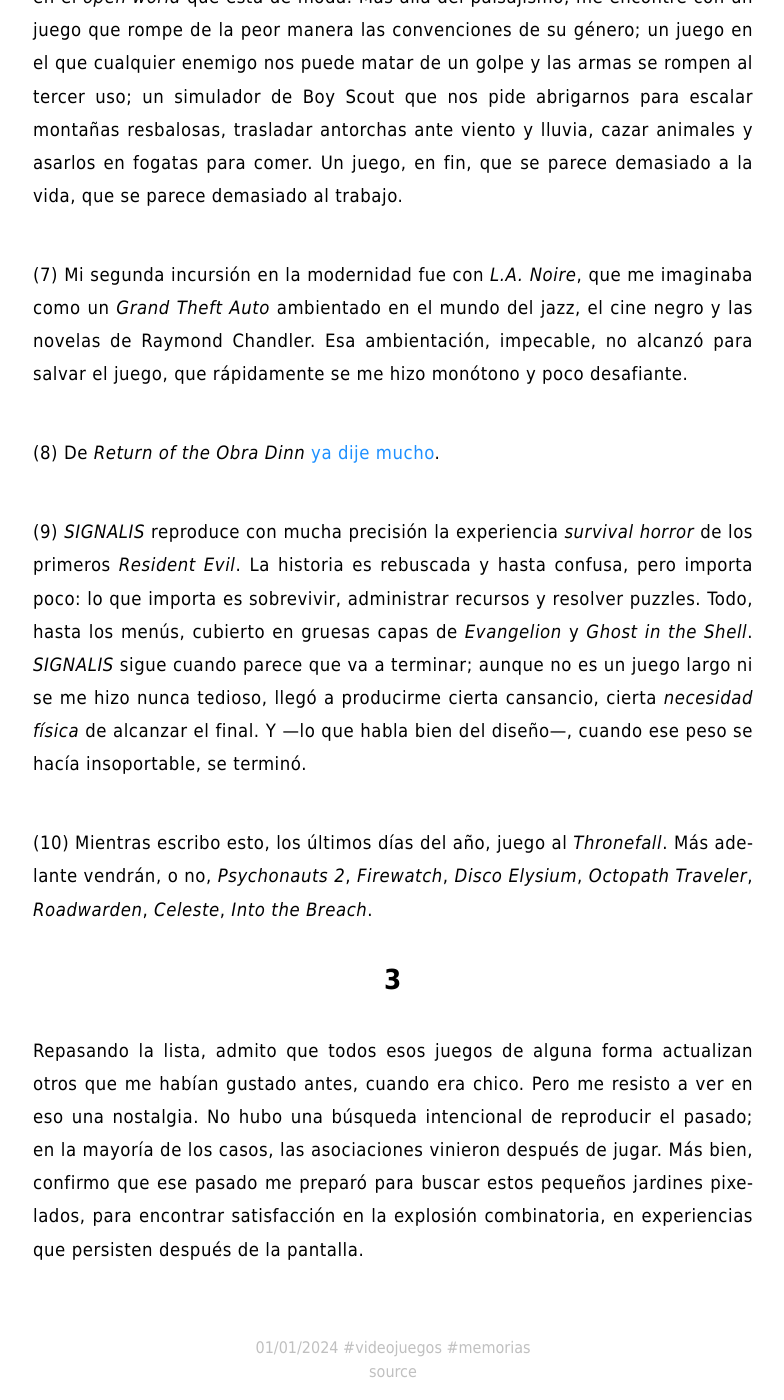
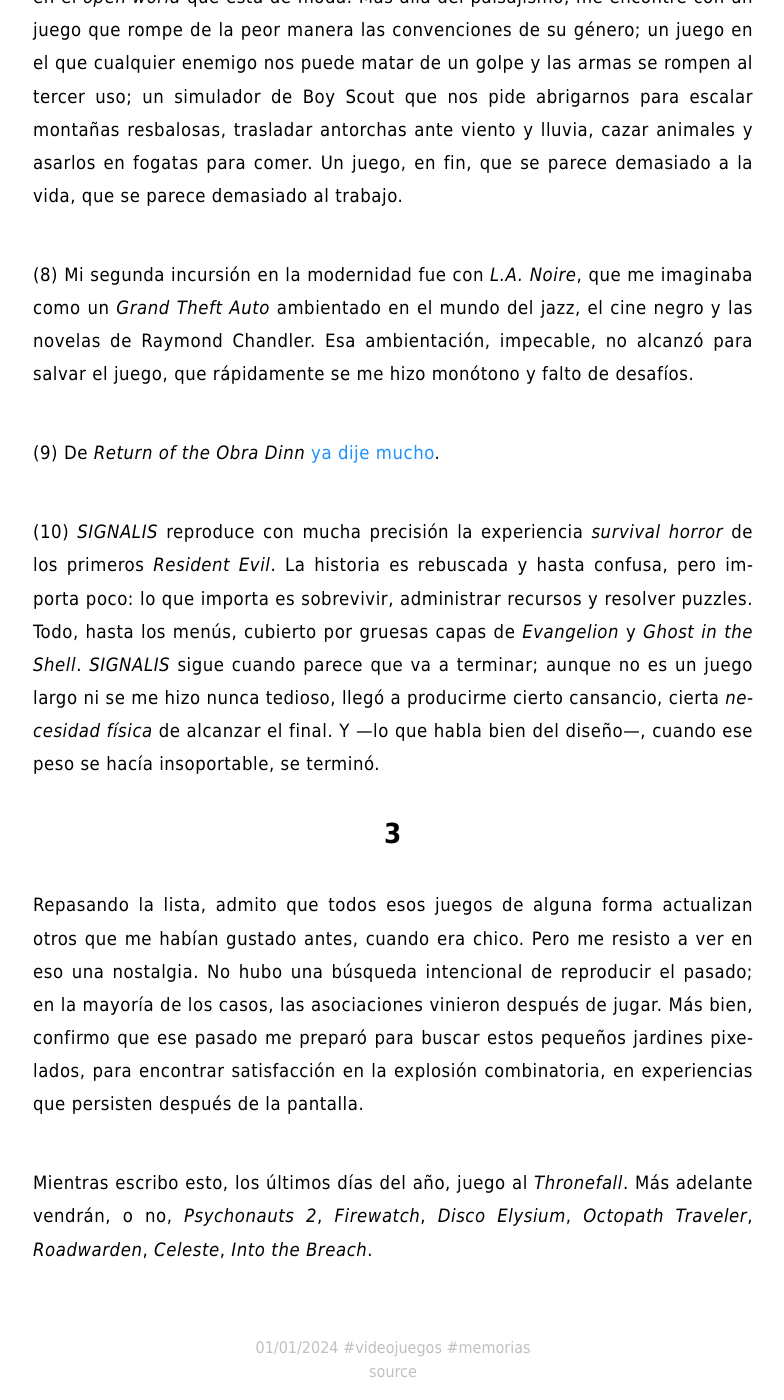
Before and after one commit to facundoolano/olano.dev, a Jekyll site: the page built from _posts/2024-01-01-el-ano-en-que-volvi-a-jugar.md, in a window 1280 px wide and 1400 px high, scrolled down 2591 px. Shown: the whole window, without its empty margins (247-1031 px from the left). Built offline with Jekyll 4.4.1, drawn with Linux system fonts in a browser that asks for light colours; some of the changed text lies outside the part shown.

Commit message:
various corrections on last post

```diff
--- a/_posts/2024-01-01-el-ano-en-que-volvi-a-jugar.md
+++ b/_posts/2024-01-01-el-ano-en-que-volvi-a-jugar.md
@@ -48,38 +48,38 @@
 <br/>
 <div></div>
 
-(4) *Shadow Tactics* casi parece un mod remasterizado del *Commandos*, y eso es un elogio. La fórmula es la misma; el escenario, el período Edo japonés.
+(5) *Shadow Tactics* casi parece un mod remasterizado del *Commandos*, y eso es un elogio. La fórmula es la misma; el escenario, el período Edo japonés.
 
 <br/>
 <div></div>
 
-(5) *Hyperlight Drifter* aplica la fórmula de acción-RPG del *Zelda* &#x2014;de los viejos *Zelda* de 8 y 16 bits. Es un juego que, prescindiendo de diálogos y hasta de textos, entre el *pixel art* preciosista y la música atmosférica, pese a muchas secuencias rebosantes de acción y movimiento, pese a una dificultad que exige planificación y entrenamiento, evoca una desolación, evoca el paseo silencioso por las ruinas de otra civilización.
+(6) *Hyperlight Drifter* aplica la fórmula de acción-RPG del *Zelda* &#x2014;de los viejos *Zelda* de 8 y 16 bits. Es un juego que, prescindiendo de diálogos y hasta de textos, entre el *pixel art* preciosista y la música atmosférica, pese a muchas secuencias rebosantes de acción y movimiento, pese a una dificultad que exige planificación y entrenamiento, evoca una desolación, evoca el paseo silencioso por las ruinas de otra civilización.
 
 <br/>
 <div></div>
 
-(6) Un juego que *no* aplica la fórmula de *Zelda* es el propio *Zelda: Breath of the Wild*. Fue mi primer intento de conocer lo que me había perdido durante estos años, de ver qué se podía hacer con una computadora nueva. Habiendo jugado y disfrutado *A Link to the Past* hacía poco, parecía una buena opción para ingresar en el *open world* que está de moda. Más allá del paisajismo, me encontré con un juego que rompe de la peor manera las convenciones de su género; un juego en el que cualquier enemigo nos puede matar de un golpe y las armas se rompen al tercer uso; un simulador de Boy Scout que nos pide abrigarnos para escalar montañas resbalosas, trasladar antorchas ante viento y lluvia, cazar animales y asarlos en fogatas para comer. Un juego, en fin, que se parece demasiado a la vida, que se parece demasiado al trabajo.
+(7) Un juego que *no* aplica la fórmula de *Zelda* es el propio *Zelda: Breath of the Wild*. Fue mi primer intento de conocer lo que me había perdido durante estos años, de ver qué se podía hacer con una computadora nueva. Habiendo jugado y disfrutado *A Link to the Past* hacía poco, parecía una buena opción para ingresar en el *open world* que está de moda. Más allá del paisajismo, me encontré con un juego que rompe de la peor manera las convenciones de su género; un juego en el que cualquier enemigo nos puede matar de un golpe y las armas se rompen al tercer uso; un simulador de Boy Scout que nos pide abrigarnos para escalar montañas resbalosas, trasladar antorchas ante viento y lluvia, cazar animales y asarlos en fogatas para comer. Un juego, en fin, que se parece demasiado a la vida, que se parece demasiado al trabajo.
 
 <br/>
 <div></div>
 
-(7) Mi segunda incursión en la modernidad fue con *L.A. Noire*, que me imaginaba como un *Grand Theft Auto* ambientado en el mundo del jazz, el cine negro y las novelas de Raymond Chandler. Esa ambientación, impecable, no alcanzó para salvar el juego, que rápidamente se me hizo monótono y poco desafiante.
+(8) Mi segunda incursión en la modernidad fue con *L.A. Noire*, que me imaginaba como un *Grand Theft Auto* ambientado en el mundo del jazz, el cine negro y las novelas de Raymond Chandler. Esa ambientación, impecable, no alcanzó para salvar el juego, que rápidamente se me hizo monótono y falto de desafíos.
 
 <br/>
 <div></div>
 
-(8) De *Return of the Obra Dinn* [ya dije mucho](../2023-11-01-notas-sobre-obra-dinn).
+(9) De *Return of the Obra Dinn* [ya dije mucho](../2023-11-01-notas-sobre-obra-dinn).
 
 <br/>
 <div></div>
 
-(9) *SIGNALIS* reproduce con mucha precisión la experiencia *survival horror* de los primeros *Resident Evil*. La historia es rebuscada y hasta confusa, pero importa poco: lo que importa es sobrevivir, administrar recursos y resolver puzzles. Todo, hasta los menús, cubierto en gruesas capas de *Evangelion* y *Ghost in the Shell*. *SIGNALIS* sigue cuando parece que va a terminar; aunque no es un juego largo ni se me hizo nunca tedioso, llegó a producirme cierta cansancio, cierta *necesidad física* de alcanzar el final. Y &#x2014;lo que habla bien del diseño&#x2014;, cuando ese peso se hacía insoportable, se terminó.
+(10) *SIGNALIS* reproduce con mucha precisión la experiencia *survival horror* de los primeros *Resident Evil*. La historia es rebuscada y hasta confusa, pero importa poco: lo que importa es sobrevivir, administrar recursos y resolver puzzles. Todo, hasta los menús, cubierto por gruesas capas de *Evangelion* y *Ghost in the Shell*. *SIGNALIS* sigue cuando parece que va a terminar; aunque no es un juego largo ni se me hizo nunca tedioso, llegó a producirme cierto cansancio, cierta *necesidad física* de alcanzar el final. Y &#x2014;lo que habla bien del diseño&#x2014;, cuando ese peso se hacía insoportable, se terminó.
+
+<div class="org-center"><h2>3</h2></div>
+
+Repasando la lista, admito que todos esos juegos de alguna forma actualizan otros que me habían gustado antes, cuando era chico. Pero me resisto a ver en eso una nostalgia. No hubo una búsqueda intencional de reproducir el pasado; en la mayoría de los casos, las asociaciones vinieron después de jugar. Más bien, confirmo que ese pasado me preparó para buscar estos pequeños jardines pixelados, para encontrar satisfacción en la explosión combinatoria, en experiencias que persisten después de la pantalla.
 
 <br/>
 <div></div>
 
-(10) Mientras escribo esto, los últimos días del año, juego al *Thronefall*. Más adelante vendrán, o no, *Psychonauts 2*, *Firewatch*, *Disco Elysium*, *Octopath Traveler*, *Roadwarden*, *Celeste*, *Into the Breach*.
-
-<div class="org-center"><h2>3</h2></div>
-
-Repasando la lista, admito que todos esos juegos de alguna forma actualizan otros que me habían gustado antes, cuando era chico. Pero me resisto a ver en eso una nostalgia. No hubo una búsqueda intencional de reproducir el pasado; en la mayoría de los casos, las asociaciones vinieron después de jugar. Más bien, confirmo que ese pasado me preparó para buscar estos pequeños jardines pixelados, para encontrar satisfacción en la explosión combinatoria, en experiencias que persisten después de la pantalla.
+Mientras escribo esto, los últimos días del año, juego al *Thronefall*. Más adelante vendrán, o no, *Psychonauts 2*, *Firewatch*, *Disco Elysium*, *Octopath Traveler*, *Roadwarden*, *Celeste*, *Into the Breach*.
```
Also changed, not shown: org/_posts/2024-01-01-el-ano-en-que-volvi-a-jugar.org (+13 -13 lines).
